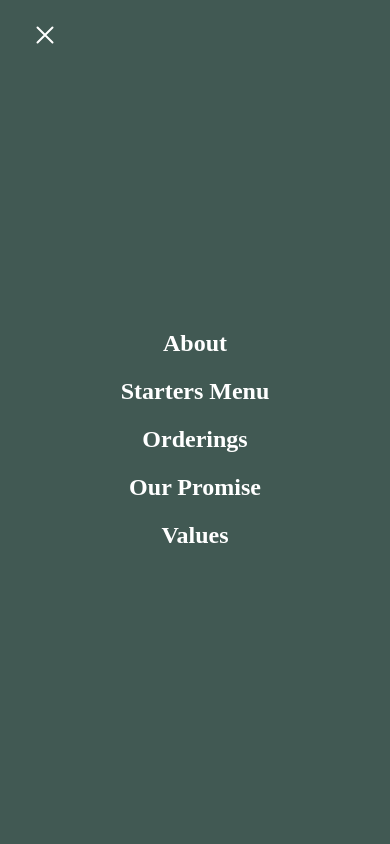
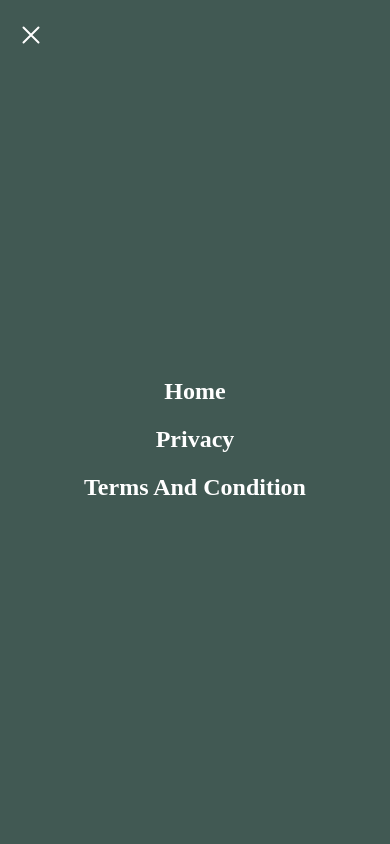
Before and after one commit to Aliiiu/debuka-website, a Next.js app: page /terms-and-condition in a window 390 px wide. Both pictures are taken after a click on the button 41 px from the left and 32 px from the top of the page. Shown: the top 844 px of the page. Built offline with nearby package versions, Linux system fonts and the light colour scheme.

Commit message:
working on review

```diff
--- a/src/app/globals.css
+++ b/src/app/globals.css
@@ -11,7 +11,7 @@
 
 @layer components {
 	.container {
-		@apply px-7 md:px-10 xl:px-20 mx-auto max-w-[1440px];
+		@apply px-4 md:px-10 xl:px-20 mx-auto max-w-[1440px];
 	}
 }
 
--- /dev/null
+++ b/src/assets/constants/nav-menu.ts
@@ -0,0 +1,37 @@
+export const homeMenu = [
+	{
+		href: '#about',
+		id: 'about',
+	},
+	{
+		href: '#our-dishes',
+		id: 'Starters',
+	},
+	{
+		href: '#reservations',
+		id: 'Orderings',
+	},
+	{
+		href: '#our-promises',
+		id: 'Promises',
+	},
+	{
+		href: '#values',
+		id: 'Values',
+	},
+];
+
+export const altMenu = [
+	{
+		href: '/',
+		id: 'Home',
+	},
+	{
+		href: '/privacy',
+		id: 'Privacy',
+	},
+	{
+		href: '/terms-and-condition',
+		id: 'Terms and Condition',
+	},
+];
--- a/src/components/culture.tsx
+++ b/src/components/culture.tsx
@@ -23,7 +23,7 @@ const Culture = () => {
 						cannot disrespect another for differences of opinions or beliefs.
 					</p>
 				</div>
-				<div className='px-8 md:px-[50px] min-h-[237px] py-10 bg-[#EBFFF1] text-body-alt flex flex-col cursor-pointer gap-5'>
+				<div className='px-8 md:px-[50px] min-h-[237px] py-10 md:bg-[#EBFFF1] hover:bg-[#EBFFF1] text-body-alt flex flex-col cursor-pointer gap-5'>
 					<Message />
 					<h2 className='text-primary-dark font-dms-serif text-[28px] leading-none'>
 						Communicate clearly
@@ -34,7 +34,7 @@ const Culture = () => {
 						communicate clearly is to speak, listen, validate and document.
 					</p>
 				</div>
-				<div className='px-8 md:px-[50px] min-h-[237px] py-10 bg-[#EBFFF1] text-body-alt flex flex-col cursor-pointer gap-5'>
+				<div className='px-8 md:px-[50px] min-h-[237px] py-10 md:bg-[#EBFFF1] hover:bg-[#EBFFF1] text-body-alt flex flex-col cursor-pointer gap-5'>
 					<Zap />
 					<h2 className='text-primary-dark font-dms-serif text-[28px] leading-none'>
 						Go the extra
--- a/src/components/hero.tsx
+++ b/src/components/hero.tsx
@@ -8,11 +8,9 @@ import { useInView } from 'react-intersection-observer';
 const Hero = () => {
 	const { ref, inView } = useInView();
 	const animation = useAnimation();
-	const [hasAnimated, setHasAnimated] = useState(false);
 
 	useEffect(() => {
-		if (inView && !hasAnimated) {
-			setHasAnimated(true);
+		if (inView) {
 			animation.start({
 				y: 0,
 				transition: {
@@ -21,12 +19,12 @@ const Hero = () => {
 				},
 			});
 		}
-		if (!inView && !hasAnimated) {
+		if (!inView) {
 			animation.start({
 				y: '400px',
 			});
 		}
-	}, [animation, inView, hasAnimated]);
+	}, [animation, inView]);
 
 	return (
 		<section className='relative w-full bg-black'>
@@ -34,8 +32,7 @@ const Hero = () => {
 				<div className='flex flex-col items-center'>
 					<div className='overflow-hidden'>
 						<motion.div
-							animate={animation}
-							className='w-[250px] md:w-[321px] h-[109px] md:h-[136px]'
+							className='w-[200px] md:w-[321px] h-[109px] md:h-[136px]'
 							ref={ref}
 						>
 							<Image
--- a/src/components/menuDrawer.tsx
+++ b/src/components/menuDrawer.tsx
@@ -1,5 +1,8 @@
+import { altMenu, homeMenu } from '@/assets/constants/nav-menu';
 import { Close } from '@/assets/icons/close';
 import Link from 'next/link';
+import { usePathname } from 'next/navigation';
+import path from 'path';
 import React from 'react';
 
 type MenuDrawerProps = {
@@ -8,52 +11,39 @@ type MenuDrawerProps = {
 
 const MenuDrawer = React.forwardRef<HTMLDivElement, MenuDrawerProps>(
 	({ closeMenu }, ref) => {
+		const pathname = usePathname();
 		return (
 			<div
 				ref={ref}
 				className='fixed top-0 left-0 w-full z-50 h-screen bg-primary-dark'
 			>
-				<div className='container px-[30px] md:px-20 py-5 h-full'>
+				<div className='container px-4 md:px-20 py-5 h-full'>
 					<button onClick={() => closeMenu()}>
 						<Close />
 					</button>
 					<div className='h-full flex justify-center items-center'>
 						<div className=' flex justify-center -mt-10 text-white gap-4 flex-col font-dms-serif text-2xl md:text-4xl font-bold items-center'>
+							{pathname === '/'
+								? homeMenu.map((item) => (
 										<Link
-								href={'#about'}
-								className='hover:underline transition-all delay-300'
+											key={item.id}
+											href={item.href}
+											className='hover:underline capitalize transition-all delay-300'
 											onClick={() => closeMenu()}
 										>
-								About
+											{item.id}
 										</Link>
+								  ))
+								: altMenu.map((item) => (
 										<Link
-								href={'#our-dishes'}
-								className='hover:underline transition-all delay-300'
+											key={item.id}
+											href={item.href}
+											className='hover:underline capitalize transition-all delay-300'
 											onClick={() => closeMenu()}
 										>
-								Starters Menu
+											{item.id}
 										</Link>
-							<Link
-								href={'#reservations'}
-								className='hover:underline transition-all delay-300'
-								onClick={() => closeMenu()}
-							>
-								Orderings
-							</Link>
-							<Link
-								href={'#our-promises'}
-								className='hover:underline transition-all delay-300'
-								onClick={() => closeMenu()}
-							>
-								Our Promise
-							</Link>
-							<Link
-								href={'#values'}
-								className='hover:underline transition-all delay-300'
-								onClick={() => closeMenu()}
-							>
-								Values
-							</Link>
+								  ))}
 						</div>
 					</div>
 				</div>
--- a/src/components/motto.tsx
+++ b/src/components/motto.tsx
@@ -26,7 +26,7 @@ const Motto = () => {
 						key={title}
 						onMouseEnter={() => setHoveredIndex(index)}
 						onMouseLeave={() => setHoveredIndex(0)}
-						className={`px-[30px] min-h-[327px] xl:min-w-[358px] py-8 active:bg-[#EBFFF1] cursor-pointer hover:bg-[#EBFFF1] text-body-alt flex flex-col gap-5 ${
+						className={`px-[30px] min-h-[327px] xl:min-w-[358px] py-8 focus:bg-[#EBFFF1] cursor-pointer hover:bg-[#EBFFF1] text-body-alt flex flex-col gap-5 ${
 							hoveredIndex === index ? 'bg-[#EBFFF1]' : 'hover:bg-[#EBFFF1]'
 						}`}
 					>
--- a/src/components/nav.tsx
+++ b/src/components/nav.tsx
@@ -29,7 +29,7 @@ export const Navbar = () => {
 				pathname === '/' ? 'bg-black' : 'bg-primary-dark'
 			} top-0 z-50`}
 		>
-			<div className='container py-5 flex justify-between items-center'>
+			<div className='container py-4 md:py-5 flex justify-between items-center'>
 				<button
 					onClick={() => {
 						openMenu();
@@ -41,7 +41,7 @@ export const Navbar = () => {
 				{pathname !== '/' && (
 					<Link
 						href={'/'}
-						className='relative hidden md:block w-[118px] h-[50px]'
+						className='relative w-[90px] h-[40px] md:w-[118px] md:h-[50px]'
 					>
 						<Image src={'/svgs/debuka-white.svg'} alt='debuka white' fill />
 					</Link>
--- a/src/components/starter-menu.tsx
+++ b/src/components/starter-menu.tsx
@@ -27,7 +27,7 @@ const StarterMenu = () => {
 								/>
 							</div>
 							<span className=' md:text-lg text-center xl:text-2xl mt-5 font-dms-serif'>
-								Stuffed Bòlì Boat with Red Tilapia
+								Stuffed Dùndú Roll with Turkey Tail
 							</span>
 						</div>
 						<div className='min-w-0 flex-[0_0_100%] bg-white py-10 xl:px-10 flex flex-col items-center rounded-[20px]'>
@@ -41,7 +41,7 @@ const StarterMenu = () => {
 								/>
 							</div>
 							<span className=' md:text-lg text-center xl:text-2xl mt-5 font-dms-serif'>
-								Stuffed Dùndú Roll with Turkey Tail
+								Stuffed Bòlì Boat with Red Tilapia
 							</span>
 						</div>
 					</div>
--- a/src/components/waitlistModal.tsx
+++ b/src/components/waitlistModal.tsx
@@ -25,7 +25,7 @@ const WaitlistModal = () => {
 		<>
 			<button
 				onClick={openModal}
-				className='text-primary-light cursor-pointer hover:underline'
+				className='text-primary-light text-sm md:text-base cursor-pointer hover:underline'
 			>
 				Join the party
 			</button>
```
Lines whose indentation alone changed are shown as unchanged.
